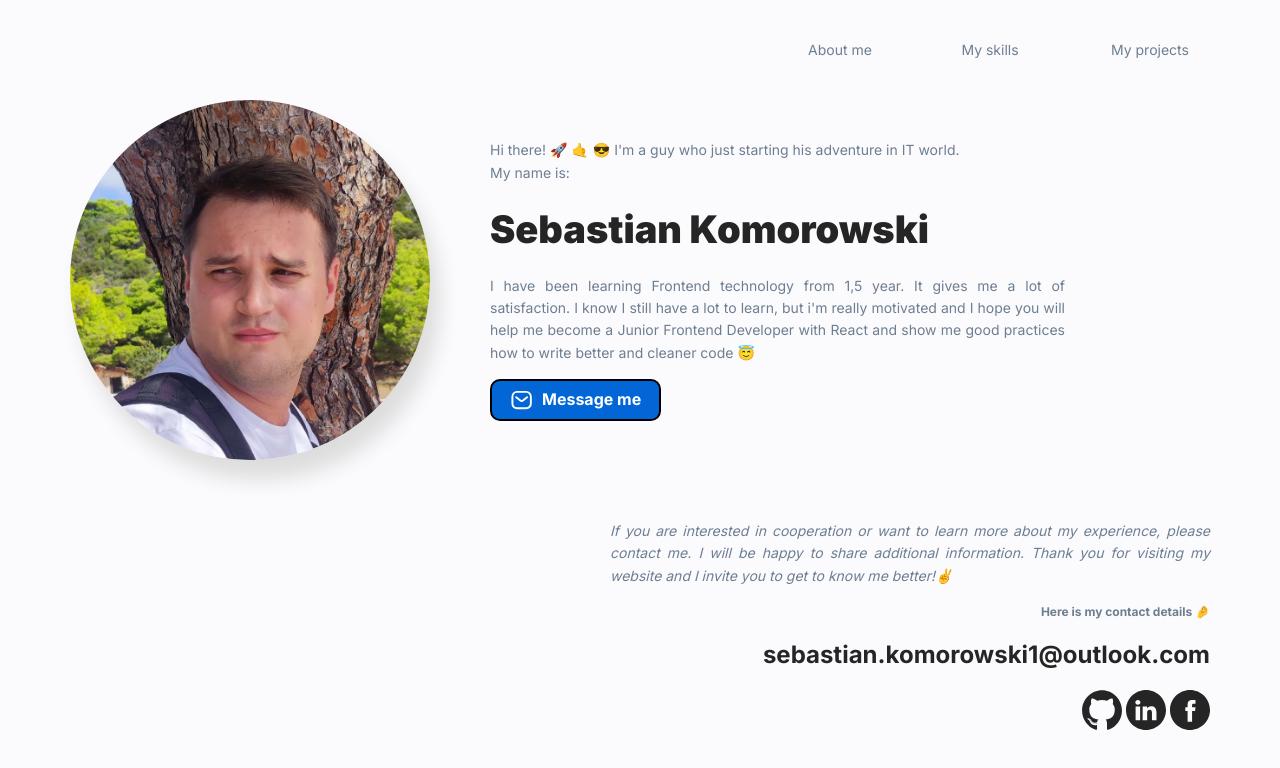
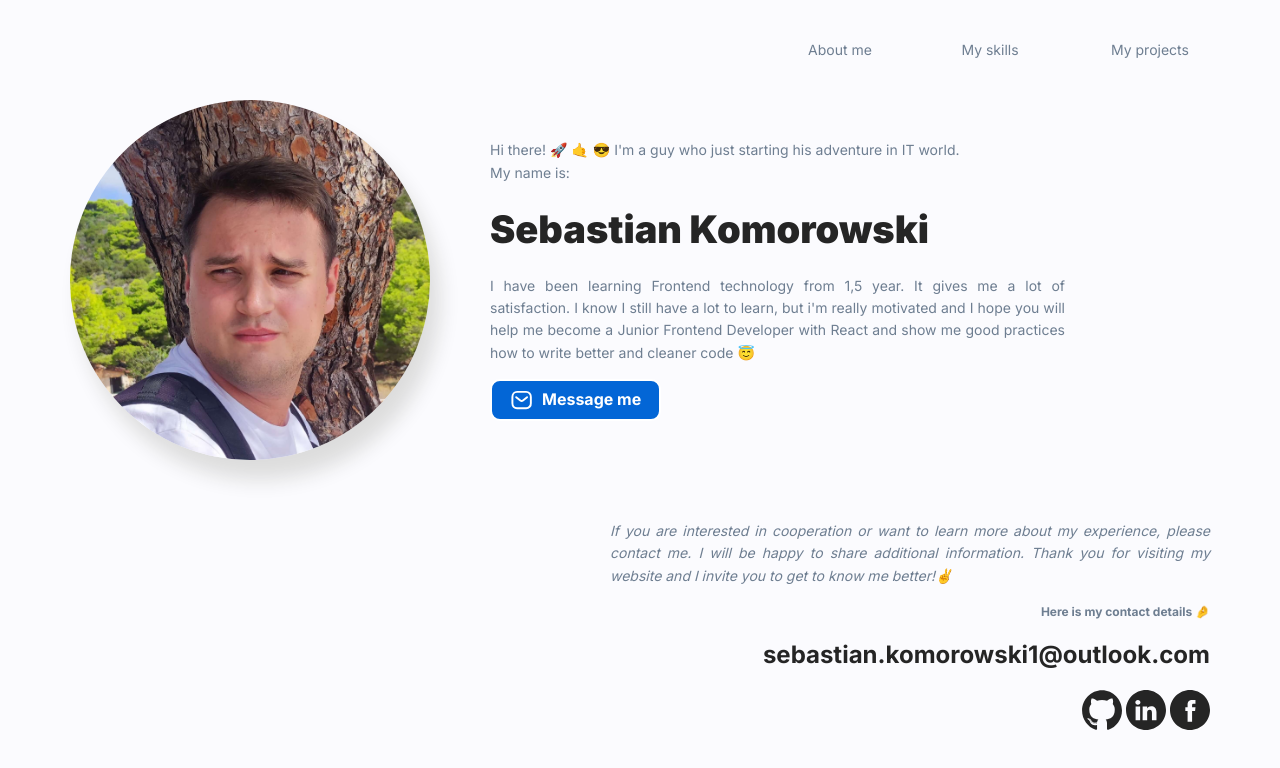
Before and after one commit to carterstorm/my-personal-homepage, a React (Create React App) app: page / in a window 1280 px wide. Shown: the top 768 px of the page. Built offline with nearby package versions, Linux system fonts and the light colour scheme.

Commit message:
deleted border button color from theme

```diff
--- a/src/theme.js
+++ b/src/theme.js
@@ -40,7 +40,6 @@ export const themeLight = {
         button: {
             background: colorsName.scienceBlue,
             textColor: colorsName.white,
-            borderColor: colorsName.black,
         },
     },
 };
```
